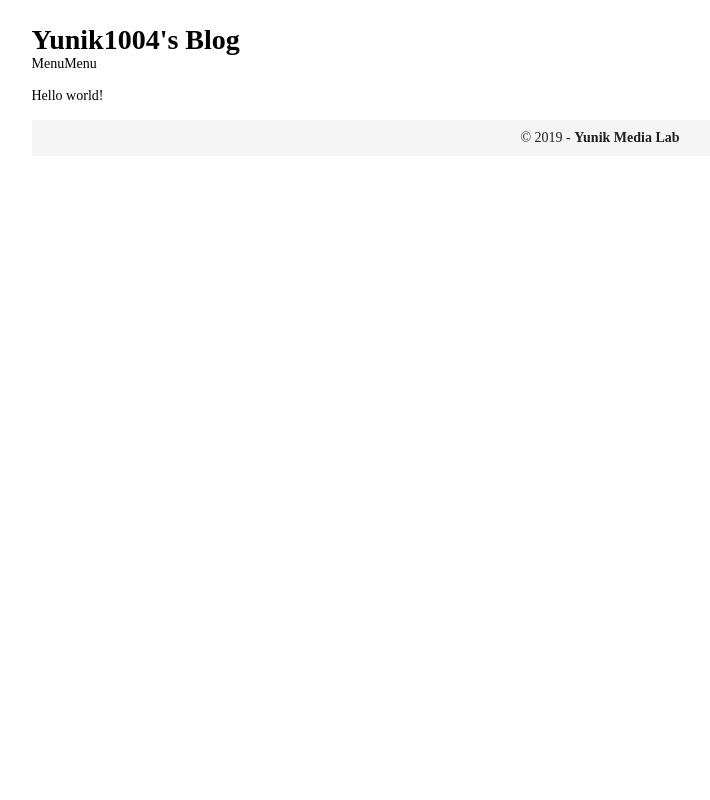
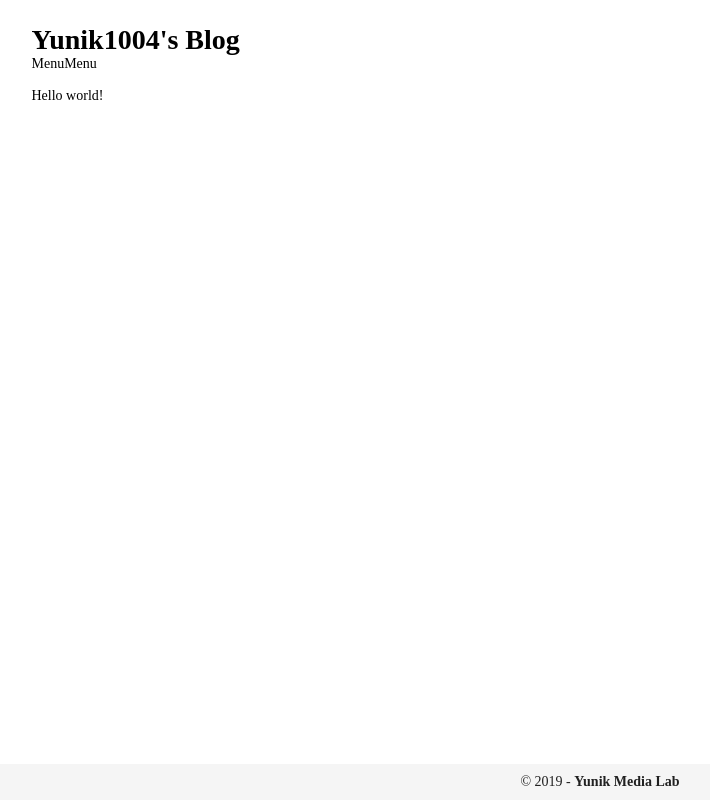
Before and after one commit to yunik1004/blog, a Vue app: page /#/ in a window 1280 px wide. Shown: the whole page, without its empty margins (40-750 px from the left). Built offline with nearby package versions, Linux system fonts and the light colour scheme.

Commit message:
Modify code convention

```diff
--- a/package.json
+++ b/package.json
@@ -2,7 +2,7 @@
   "name": "yunik1004_blog",
   "version": "1.0.0",
   "description": "My Blog",
-  "main": "index.js",
+  "main": "index.html",
   "scripts": {
     "dev": "./node_modules/.bin/parcel src/index.html",
     "build": "./node_modules/.bin/parcel build src/index.html --no-source-maps",
@@ -26,6 +26,7 @@
     "parcel": "^1.12.3",
     "parcel-bundler": "^1.12.3",
     "rimraf": "^2.6.3",
+    "stylus": "^0.54.5",
     "tslint": "^5.17.0",
     "tslint-config-standard": "^8.0.1",
     "typescript": "^3.5.2",
--- a/src/App.vue
+++ b/src/App.vue
@@ -1,6 +1,6 @@
 <template>
-  <div id="app">
-    <v-container>
+  <div id='app' class='Site'>
+    <v-container class='Site-content'>
       <v-layout column>
         <v-flex>
           <Sign/>
@@ -11,15 +11,13 @@
         <v-flex>
           <router-view/>
         </v-flex>
-        <v-flex>
-          <Footer/>
-        </v-flex>
       </v-layout>
     </v-container>
+    <Footer/>
   </div>
 </template>
 
-<script lang="ts">
+<script lang='ts'>
 import Sign from './components/Sign.vue'
 import Menu from './components/Menu.vue'
 import Footer from './components/Footer.vue'
@@ -33,3 +31,15 @@ export default {
   }
 }
 </script>
+
+<style lang='stylus'>
+.Site {
+  display: flex
+  min-height: 100vh
+  flex-direction: column
+}
+
+.Site-content {
+  flex: 1
+}
+</style>
--- a/src/components/Footer.vue
+++ b/src/components/Footer.vue
@@ -2,8 +2,18 @@
   <v-footer>
     <v-layout>
       <v-flex text-xs-center>
-        &copy; {{ new Date().getFullYear() }} - <strong>Yunik Media Lab</strong>
+        &copy; {{ `${currentYear}` }} - <strong>Yunik Media Lab</strong>
       </v-flex>
     </v-layout>
   </v-footer>
 </template>
+
+<script lang='ts'>
+export default {
+  computed: {
+    currentYear () {
+      return new Date().getUTCFullYear()
+    }
+  }
+}
+</script>
--- a/src/components/Menu.vue
+++ b/src/components/Menu.vue
@@ -3,3 +3,7 @@
     <p>MenuMenu</p>
   </div>
 </template>
+
+<script lang='ts'>
+export default {}
+</script>
--- a/src/components/Sign.vue
+++ b/src/components/Sign.vue
@@ -3,3 +3,7 @@
     <h1>Yunik1004's Blog</h1>
   </div>
 </template>
+
+<script lang='ts'>
+export default {}
+</script>
--- a/src/views/404.vue
+++ b/src/views/404.vue
@@ -1,6 +1,6 @@
 <template>
   <div>
     <h1>Page Not Found</h1>
-    <router-link :to="{ name: 'Home'}">Return to home</router-link>
+    <router-link :to='{ name: "Home"}'>Return to home</router-link>
   </div>
 </template>
```
Also changed, not shown: src/components/Hello.vue (deleted, +0 -49 lines), src/index.html (+5 -5 lines), 1 other file (tests, documents, lock files or other folders).
